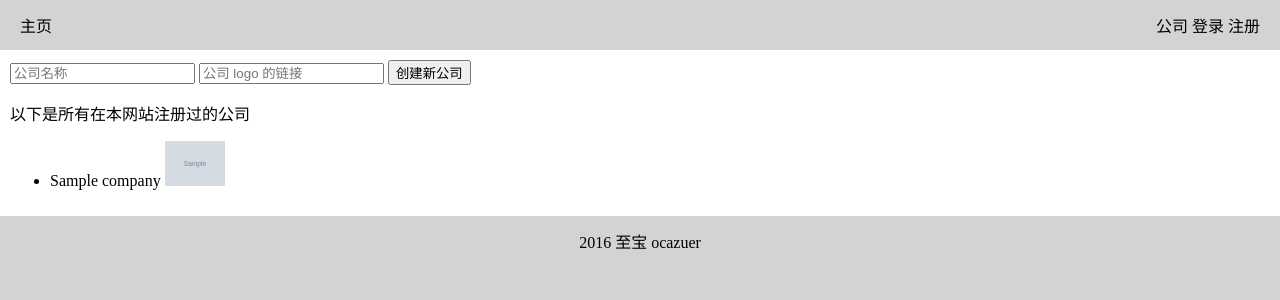
After one commit to ocazuer/simpleCourse, a Flask app: page /company/ in a window 1280 px wide. The commit adds this page. Shown: the top 300 px of the page. Run offline with Flask 2, Linux system fonts and the light colour scheme; tables that the repository leaves empty hold one stand-in row (values such as "Sample post"); grey boxes marked "Sample" are stand-in pictures.

Commit message:
添加了增加公司的功能

```diff
--- a/app.py
+++ b/app.py
@@ -13,6 +13,7 @@ from models.user import User
 from routes.index import main as route_index
 from routes.user import main as route_user
 from routes.lesson import main as route_lesson
+from routes.company import main as route_company
 
 app = Flask(__name__)
 db_path = 'simplecourse.sqlite'
@@ -23,6 +24,7 @@ def register_routes(app):
     app.register_blueprint(route_index, url_prefix='/')
     app.register_blueprint(route_user, url_prefix='/user')
     app.register_blueprint(route_lesson, url_prefix='/lesson')
+    app.register_blueprint(route_company, url_prefix='/company')
 
 
 def configure_app():
--- /dev/null
+++ b/routes/company.py
@@ -0,0 +1,20 @@
+from models.company import Company
+from routes import *
+
+main = Blueprint('company', __name__)
+
+Model = Company
+
+
+@main.route('/')
+def index():
+    ms = Model.query.all()
+    return render_template('company_index.html', companies=ms)
+
+
+@main.route('/add', methods=['POST'])
+def add_lesson():
+    form = request.form
+    m = Model(form)
+    m.save()
+    return redirect(url_for('.index'))
--- a/static/css/sc.css
+++ b/static/css/sc.css
@@ -28,3 +28,8 @@ body
 {
     padding: 10px;  background-color: white;
 }
+
+.img-sc-list{
+    max-width: 60px;
+    max-height: 60px;
+}
--- a/templates/base.html
+++ b/templates/base.html
@@ -9,6 +9,7 @@
             <a href="/">主页</a>
         </div>
         <div>
+            <a href="/company">公司</a>
             <a href="/user/login">登录</a>
             <a href="/user/signup">注册</a>
         </div>
--- /dev/null
+++ b/templates/company_index.html
@@ -0,0 +1,27 @@
+{% extends "base.html" %}
+
+{% block title %}
+    公司管理页面
+{% endblock %}
+
+{% block body %}
+    <div class="sc-block">
+        <form action="/company/add" method="POST">
+            <input name="name" placeholder="公司名称">
+            <input name="logo_path" placeholder="公司 logo 的链接">
+            <button type="submit">创建新公司</button>
+        </form>
+    </div>
+
+    <div class="sc-block">
+         以下是所有在本网站注册过的公司
+         <ul>
+            {% for  company in companies %}
+            <li>
+                {{ company.name }}
+                <img class="img-sc-list" src="{{ company.logo_path }}">
+            </li>
+            {% endfor %}
+        </ul>
+    </div>
+{% endblock %}
```
